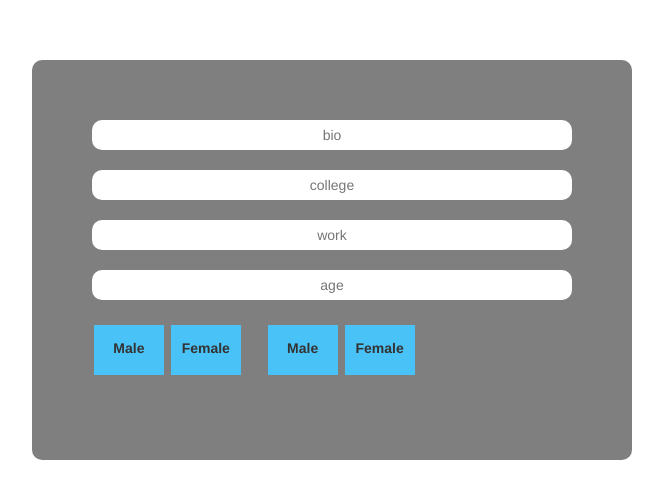
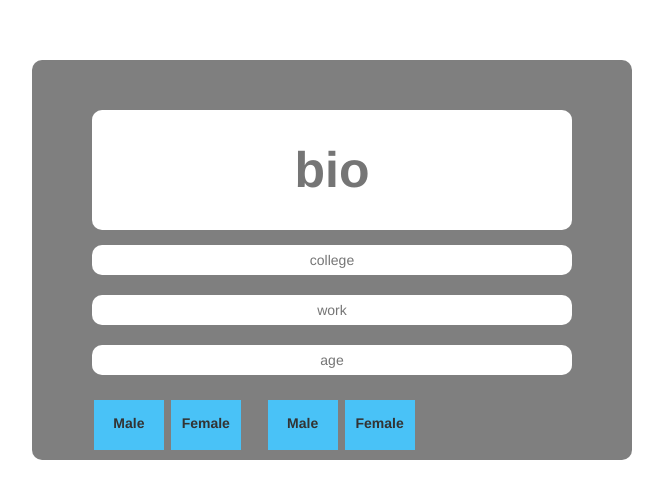
Before and after one commit to bowenbrinegar/friendfinder, a website: page app/public/survey.html in a window 1280 px wide. Shown: the part 140-638 px from the top of the page, without its empty margins (308-971 px from the left). Drawn offline with nearby package versions, Linux system fonts and the light colour scheme.

Commit message:
text area added, styling

```diff
--- a/app/public/css/style.css
+++ b/app/public/css/style.css
@@ -162,10 +162,29 @@
 	float: left;
 	margin: 10px 0px;
 	width: 100%;
-	padding: 5px;
+	padding: 5px 10px;
 	border-radius: 10px;
 	border: none;
-	text-align: center;
+}
+
+
+#bioForm > input::-webkit-input-placeholder {
+    text-align: center;
+}
+
+textarea {
+    width: 100%;
+    resize: none;
+    border-radius: 10px;
+    border: none;
+    padding: 10px
+}
+
+textarea::-webkit-input-placeholder {
+    text-align: center;
+    font-size: 50px;
+    font-weight: 800;
+    line-height: 100px;
 }
 
 #genderContainer {
--- a/app/public/survey.html
+++ b/app/public/survey.html
@@ -22,7 +22,7 @@
 		<button id='next'><span class='glyphicon glyphicon-chevron-right'></span></button>
 		<div id="surveyContainer">
 			<form id="bioForm" action='/submit-survey' method='POST'>
-				<input type="text" name="bio" placeholder="bio">
+				<textarea name='bio' rows="5" cols="50" maxlength='280' placeholder='bio'></textarea>
 				<input type="text" name="college" placeholder="college">
 				<input type="text" name="work" placeholder="work">
 				<input type="text" name="age" placeholder="age"
```
